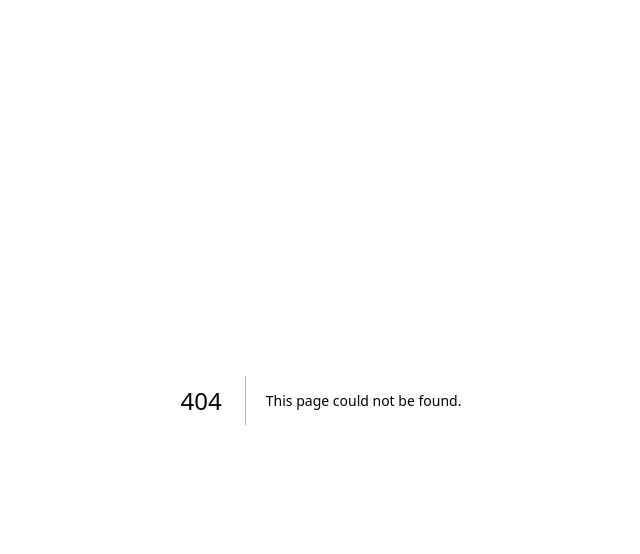
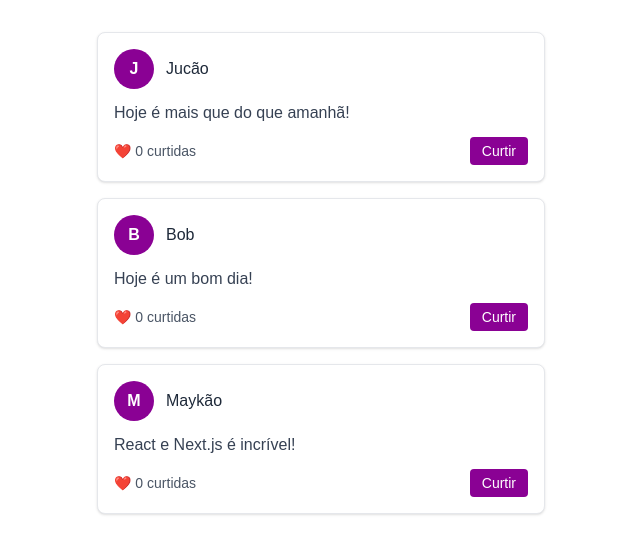
Before and after one commit to MayconSantos04/introducao-next.js, a Next.js app: page /pagina in a window 1280 px wide. Before the commit this address had no page. Shown: the top 554 px of the page, without its empty margins (319-959 px from the left). Built offline with nearby package versions, Linux system fonts and the light colour scheme.

Commit message:
atividade de post

```diff
--- /dev/null
+++ b/src/app/pagina/page.tsx
@@ -0,0 +1,9 @@
+import FeedPage from "@/components/FeedPage";
+
+export default function App() {
+  return (
+    <div>
+        <FeedPage />
+    </div>
+  )
+}
--- /dev/null
+++ b/src/components/FeedPage.tsx
@@ -0,0 +1,40 @@
+"use client";
+
+import { useState } from "react";
+import PostCard from "./PostCard";
+
+type Post = {
+  id: number;
+  autor: string;
+  conteudo: string;
+  likes: number;
+};
+
+export default function FeedPage() {
+  const [posts, setPosts] = useState<Post[]>([
+    { id: 1, autor: "Jucão", conteudo: "Hoje é mais que do que amanhã!", likes: 0 },
+    { id: 2, autor: "Bob", conteudo: "Hoje é um bom dia!", likes: 0 },
+    { id: 3, autor: "Maykão", conteudo: "React e Next.js é incrível!", likes: 0 },
+  ]);
+
+  function curtirPost(id: number) {
+    setPosts(posts.map(post =>
+      post.id === id ? { ...post, likes: post.likes + 1 } : post
+    ));
+  }
+
+  return (
+    <div className="max-w-md mx-auto mt-8">
+      {posts.map(post => (
+        <PostCard
+          key={post.id}
+          id={post.id}
+          autor={post.autor}
+          conteudo={post.conteudo}
+          likes={post.likes}
+          curtirPost={curtirPost}
+        />
+      ))}
+    </div>
+  );
+}
--- /dev/null
+++ b/src/components/PostCard.tsx
@@ -0,0 +1,32 @@
+type PostCardProps = {
+  id: number;
+  autor: string;
+  conteudo: string;
+  likes: number;
+  curtirPost: (id: number) => void;
+};
+
+export default function PostCard({ id, autor, conteudo, likes, curtirPost }: PostCardProps) {
+  return (
+    <div className="bg-white border border-gray-200 rounded-lg p-4 mb-4 shadow hover:shadow-md transition">
+      <div className="flex items-center mb-3">
+        <div className="w-10 h-10 flex items-center justify-center bg-fuchsia-800 text-white font-semibold rounded-full mr-3">
+          {autor[0].toUpperCase()}
+        </div>
+        <h3 className="font-medium text-gray-800">{autor}</h3>
+      </div>
+
+      <p className="text-gray-700 mb-3">{conteudo}</p>
+
+      <div className="flex items-center justify-between text-sm text-gray-600">
+        <span>❤️ {likes} {likes === 1 ? "curtida" : "curtidas"}</span>
+        <button
+          onClick={() => curtirPost(id)}
+          className="px-3 py-1 bg-fuchsia-800 text-white rounded hover:bg-fuchsia-600 transition"
+        >
+          Curtir
+        </button>
+      </div>
+    </div>
+  );
+}
```
